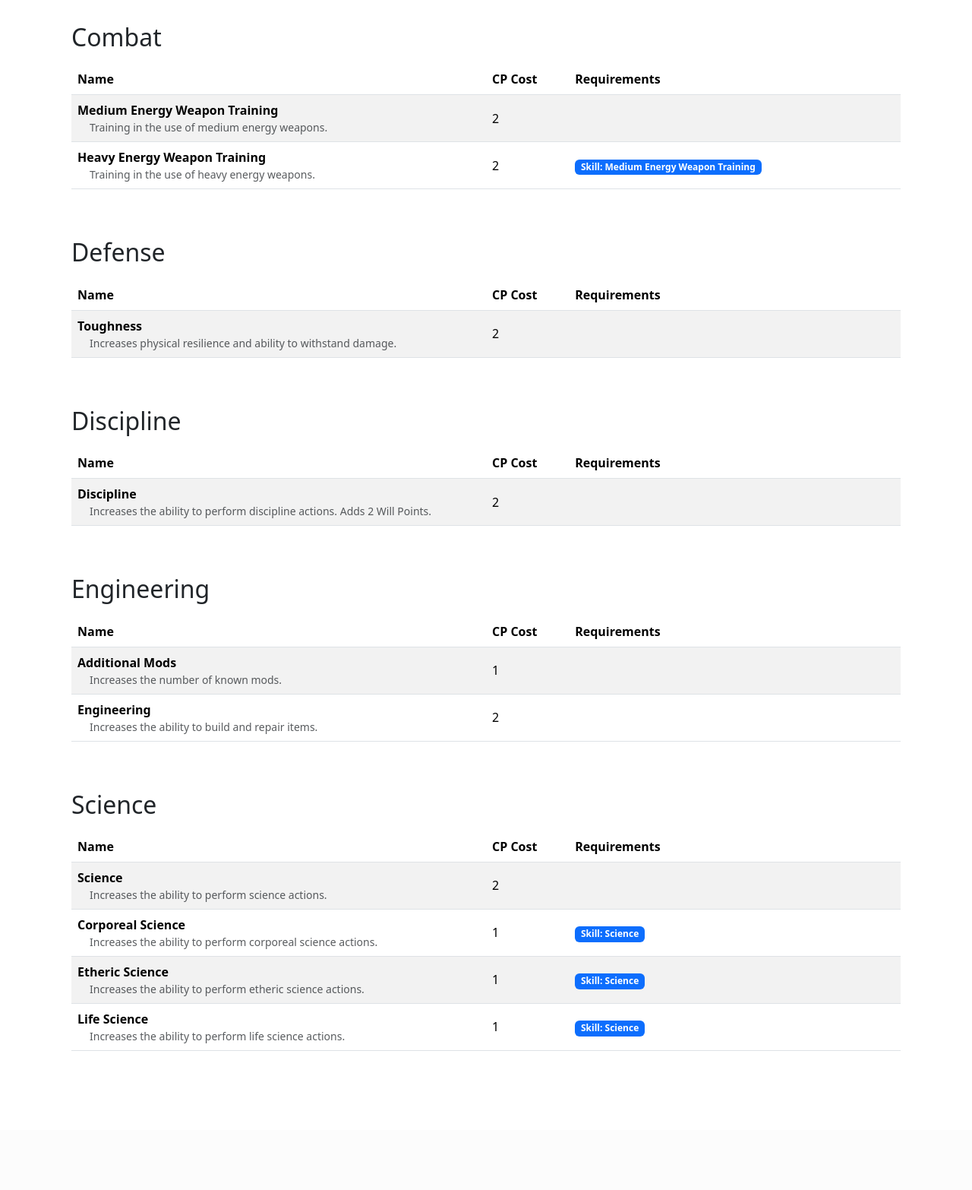
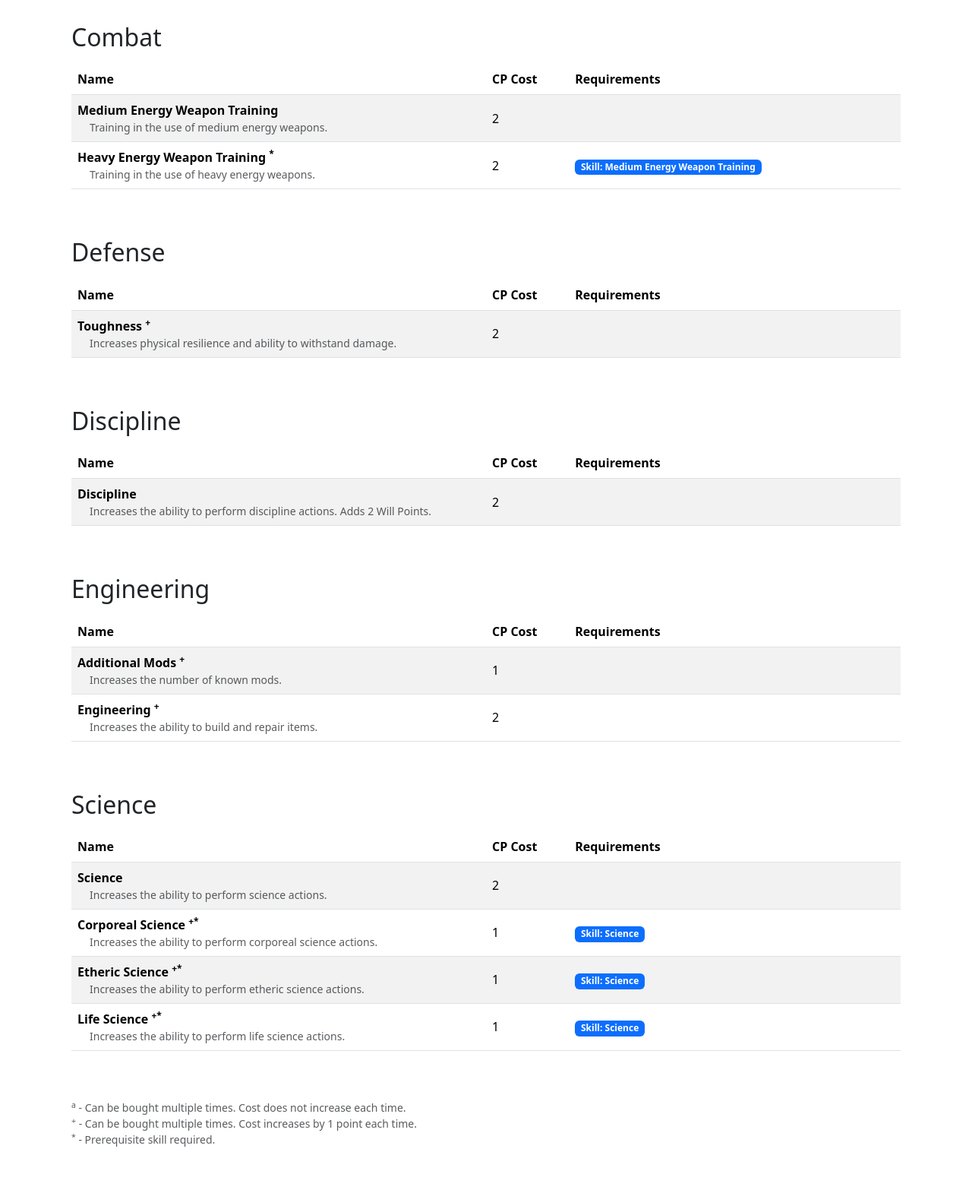
Before and after one commit to FixerSchis/os-app, a Flask app: page /db/skills/ in a window 1280 px wide. Shown: the part 186-1752 px from the top of the page at 76% size. Before the commit the page ends 1569 px from the top, so only its background shows below. Run offline with Flask 3, Linux system fonts and the light colour scheme; data comes from the database, SQL or seed files in the repository; parts of the project's set-up code (start-up, migrations or seed data) failed here and were passed over; some libraries are stand-ins or nearby versions.

Commit message:
Enhance skill display in templates by adding indicators for purchase options and prerequisites, along with a legend for clarity.

```diff
--- a/templates/skills/list.html
+++ b/templates/skills/list.html
@@ -30,7 +30,21 @@
                     {% for skill in skills %}
                     <tr>
                         <td class="col-5 align-middle">
-                            <strong>{{ skill.name }}</strong>
+                            <strong>
+                                {{ skill.name }}
+                                {% set indicators = [] %}
+                                {% if skill.can_purchase_multiple and not skill.cost_increases %}
+                                    {% set _ = indicators.append('a') %}
+                                {% elif skill.can_purchase_multiple and skill.cost_increases %}
+                                    {% set _ = indicators.append('+') %}
+                                {% endif %}
+                                {% if skill.required_skill or skill.get_required_factions() or skill.get_required_species() or skill.get_required_tags() %}
+                                    {% set _ = indicators.append('*') %}
+                                {% endif %}
+                                {% if indicators %}
+                                    <sup>{{ indicators | join('') }}</sup>
+                                {% endif %}
+                            </strong>
                             <div class="text-muted small ps-3">
                                 {{ skill.description | safe }}
                             </div>
@@ -62,6 +76,14 @@
         </div>
     </div>
     {% endfor %}
+
+    <div class="mt-4">
+        <p class="small text-muted">
+            <sup>a</sup> - Can be bought multiple times. Cost does not increase each time.<br>
+            <sup>+</sup> - Can be bought multiple times. Cost increases by 1 point each time.<br>
+            <sup>*</sup> - Prerequisite skill required.
+        </p>
+    </div>
 </div>
 {% endblock %}
 
```
Also changed, not shown: templates/character_skills/list.html (+22 -1 lines).
